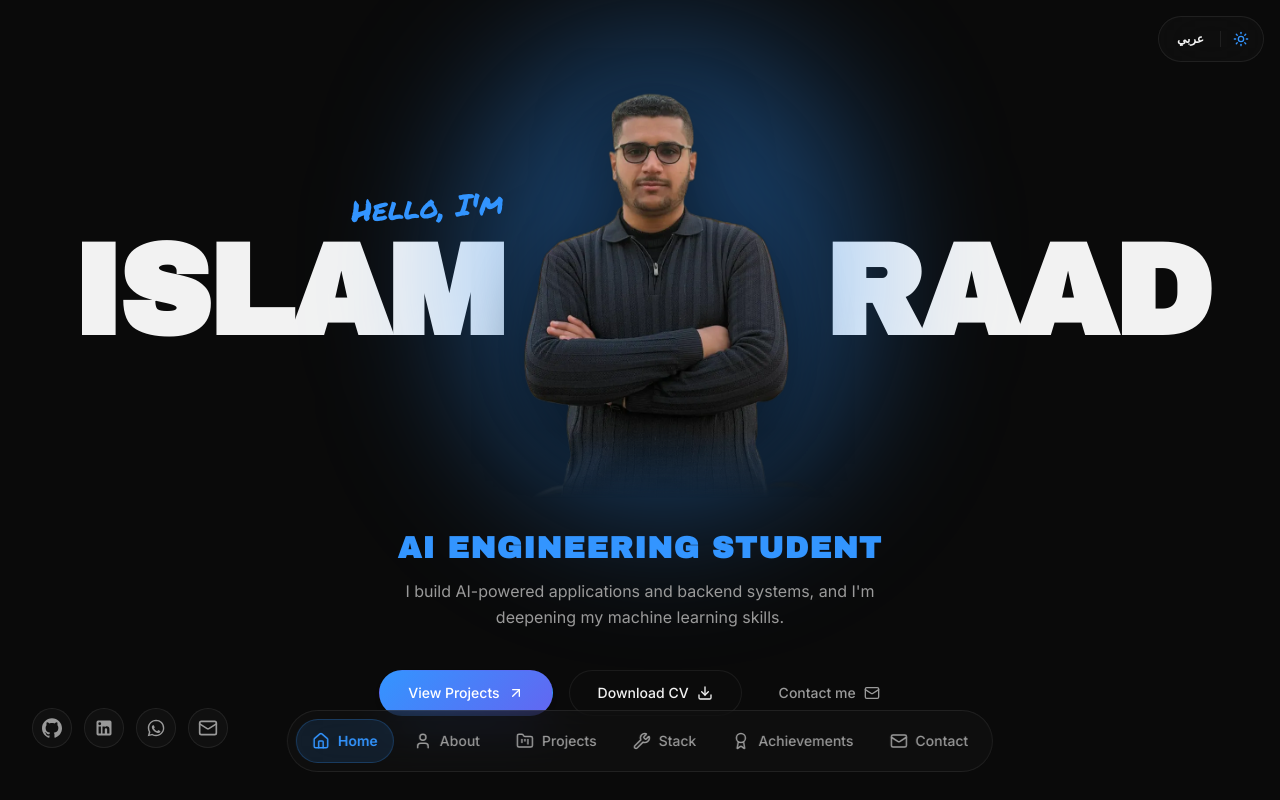
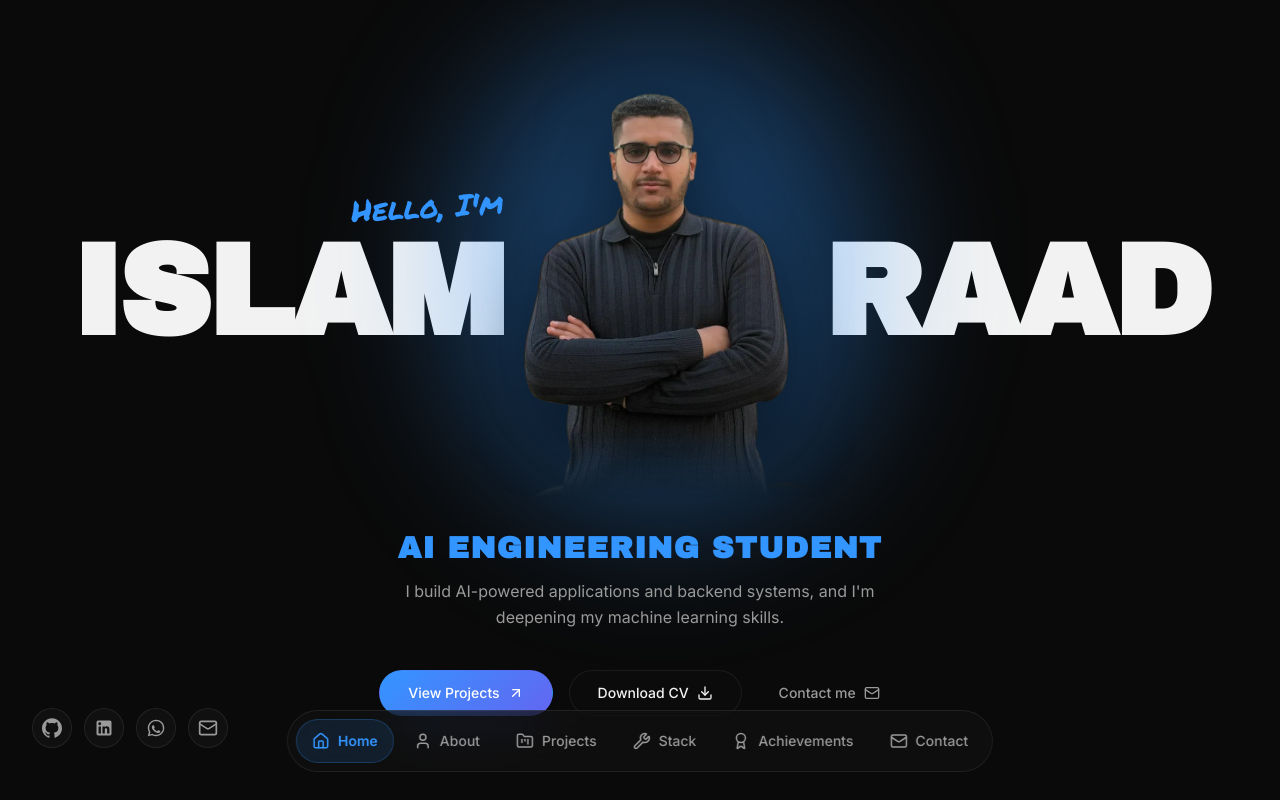
Before and after one commit to Islam-Raad-dev/Profile, a Next.js app: page / in a window 1280 px wide. Shown: the top 800 px of the page. Built offline with nearby package versions, Linux system fonts and the light colour scheme.

Commit message:
refactor(App): remove unused Toggles component import

```diff
--- a/src/components/App.tsx
+++ b/src/components/App.tsx
@@ -2,7 +2,6 @@
 
 import React from 'react';
 import dynamic from 'next/dynamic';
-import { Toggles } from '@/components/layout/Toggles';
 import { ScrollLayout } from '@/components/layout/ScrollLayout';
 import { useMediaQuery, useIsMounted, TOUCH_QUERY } from '@/lib/media';
 import { useLang } from '@/lib/i18n';
@@ -20,7 +19,6 @@ export function App() {
 
   return (
     <div className="relative min-h-screen bg-bg text-text selection:bg-accent-soft selection:text-accent-text">
-      <Toggles />
       {!mounted || isTouch ? <ScrollLayout /> : <SectionSwitcher />}
       <footer className="py-8 text-center border-t border-border/60 text-xs text-text-muted">
         <p>
```
